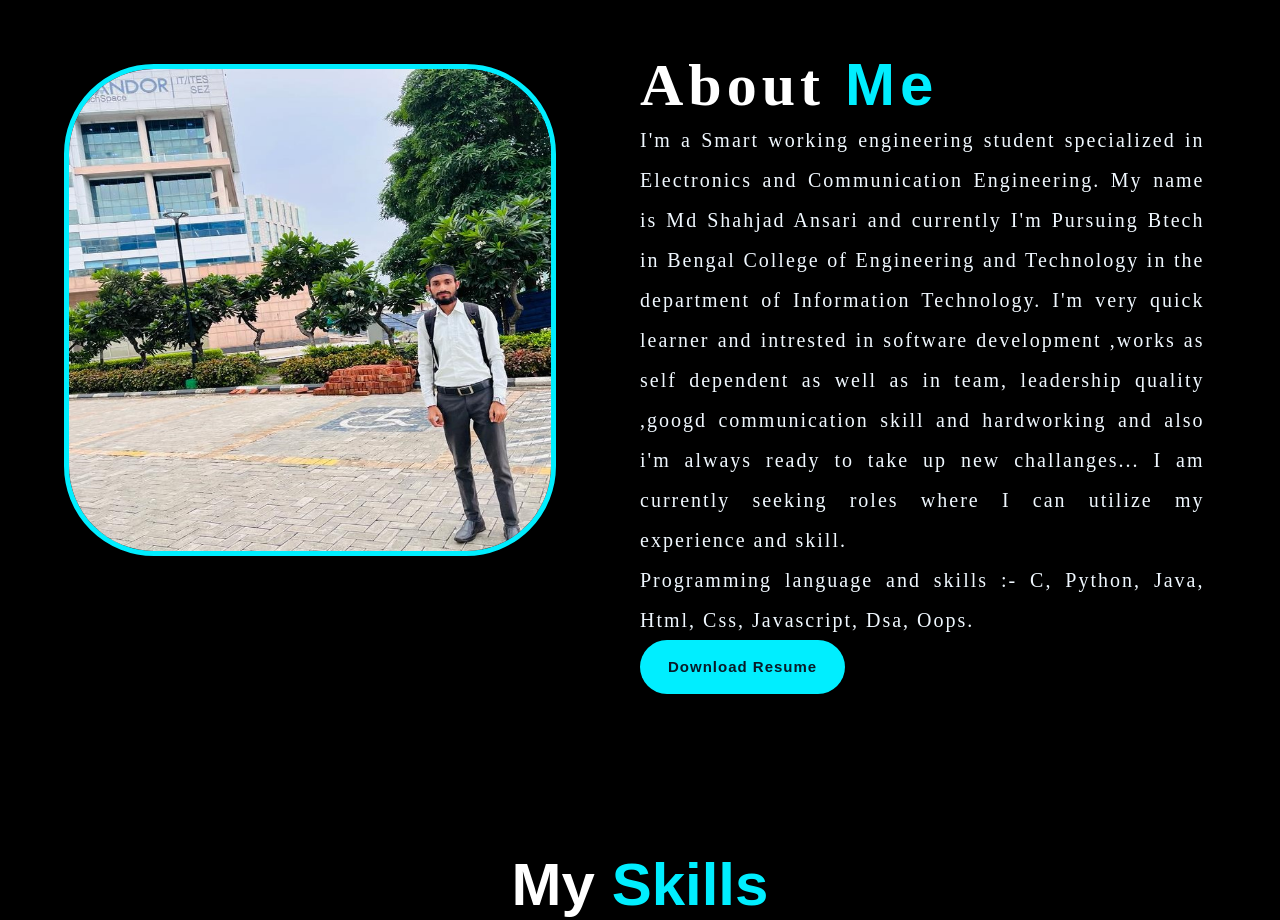
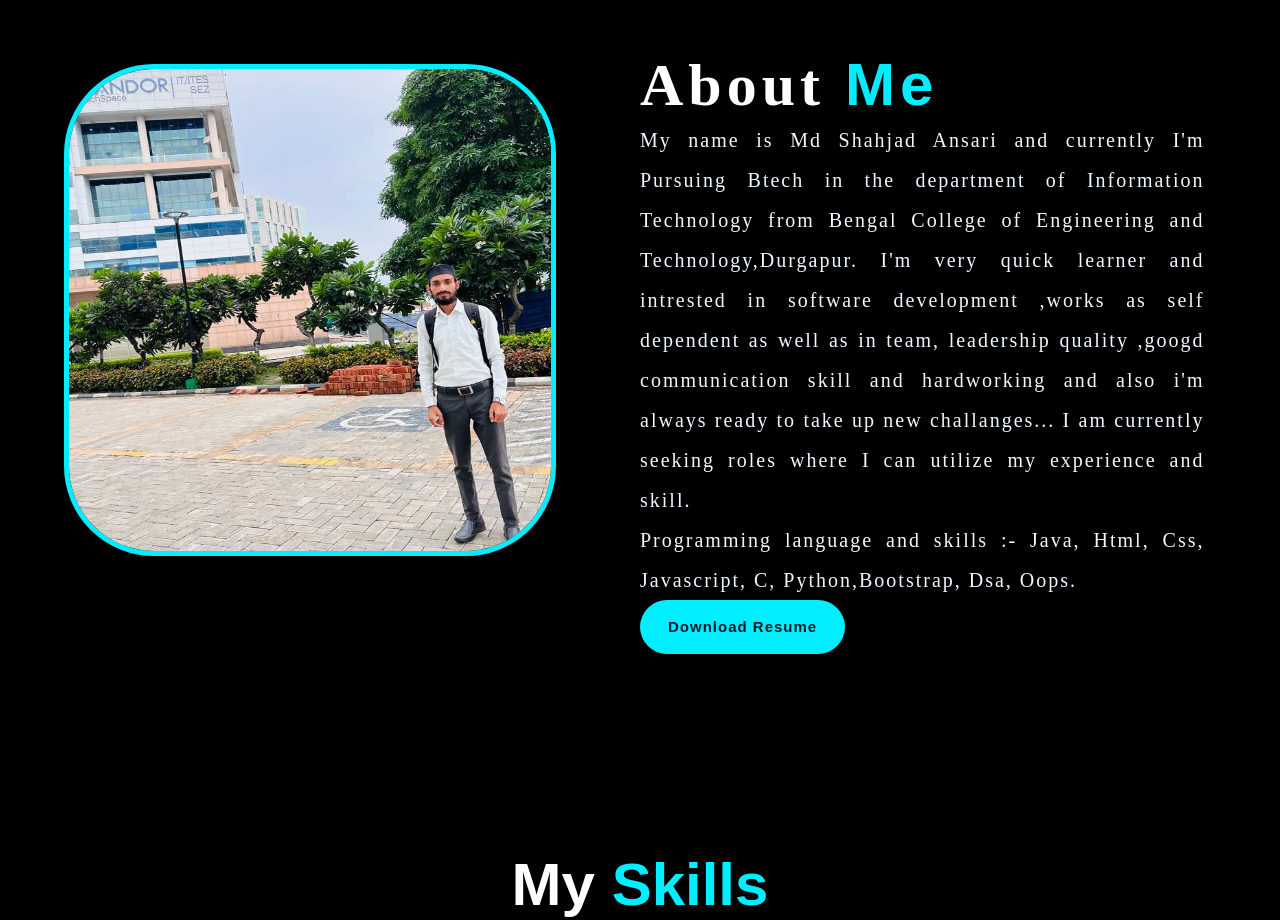
Before and after one commit to Shahjad3151/Personal_portfolio., a plain HTML site: page index.html in a window 1280 px wide. Shown: the part 820-1740 px from the top of the page. Drawn offline with nearby package versions, Linux system fonts and the light colour scheme.

Commit message:
index.html

```diff
--- a/index.html
+++ b/index.html
@@ -58,12 +58,12 @@
                 </div>
                 <div class="about-text">
                     <h2>About <span>Me</span></h2>
-                    <p>I'm a Smart working engineering student specialized in Electronics and Communication Engineering.
-                        My name is Md Shahjad Ansari and currently I'm Pursuing Btech in Bengal College of Engineering and Technology in the department of Information Technology.
+                    <p>
+                        My name is Md Shahjad Ansari and currently I'm Pursuing Btech in the department of Information Technology from Bengal College of Engineering and Technology,Durgapur.
                         I'm very quick learner and intrested in software development ,works as self dependent as well as in team, leadership quality ,googd communication skill and hardworking and also i'm always ready to take up new challanges...
                         I am currently seeking roles where I can utilize my experience and skill.<br>
                         Programming language and skills :-
-                        C, Python, Java, Html, Css, Javascript, Dsa, Oops.
+                        Java, Html, Css, Javascript, C, Python,Bootstrap, Dsa, Oops.
                         <br>
                         <a href="https://drive.google.com/file/d/1iRWQqI-Q6u0lAf8jUx5FBnxYBo4bdtDH/view?usp=drivesdk" style="--i:11" id="res1" class="btn-box" target="_blank">Download Resume</a>
                         </p>
```
